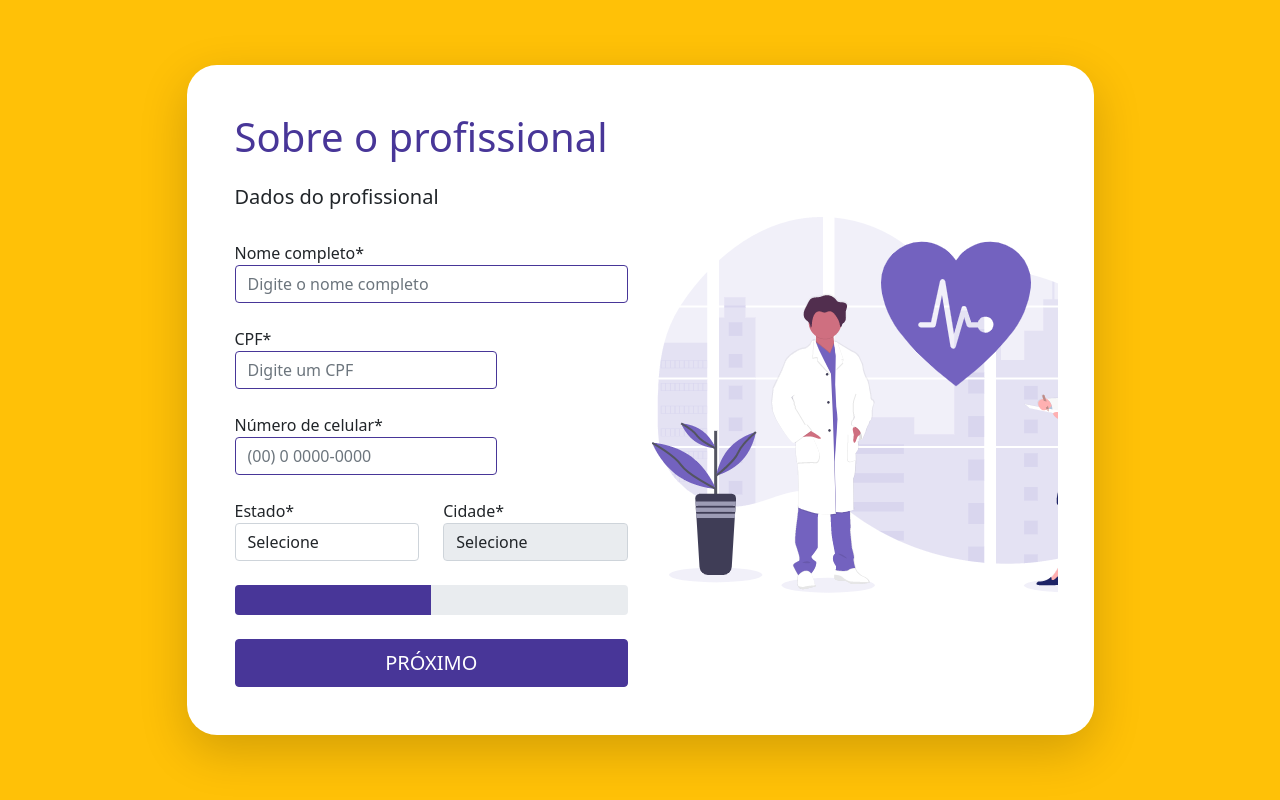
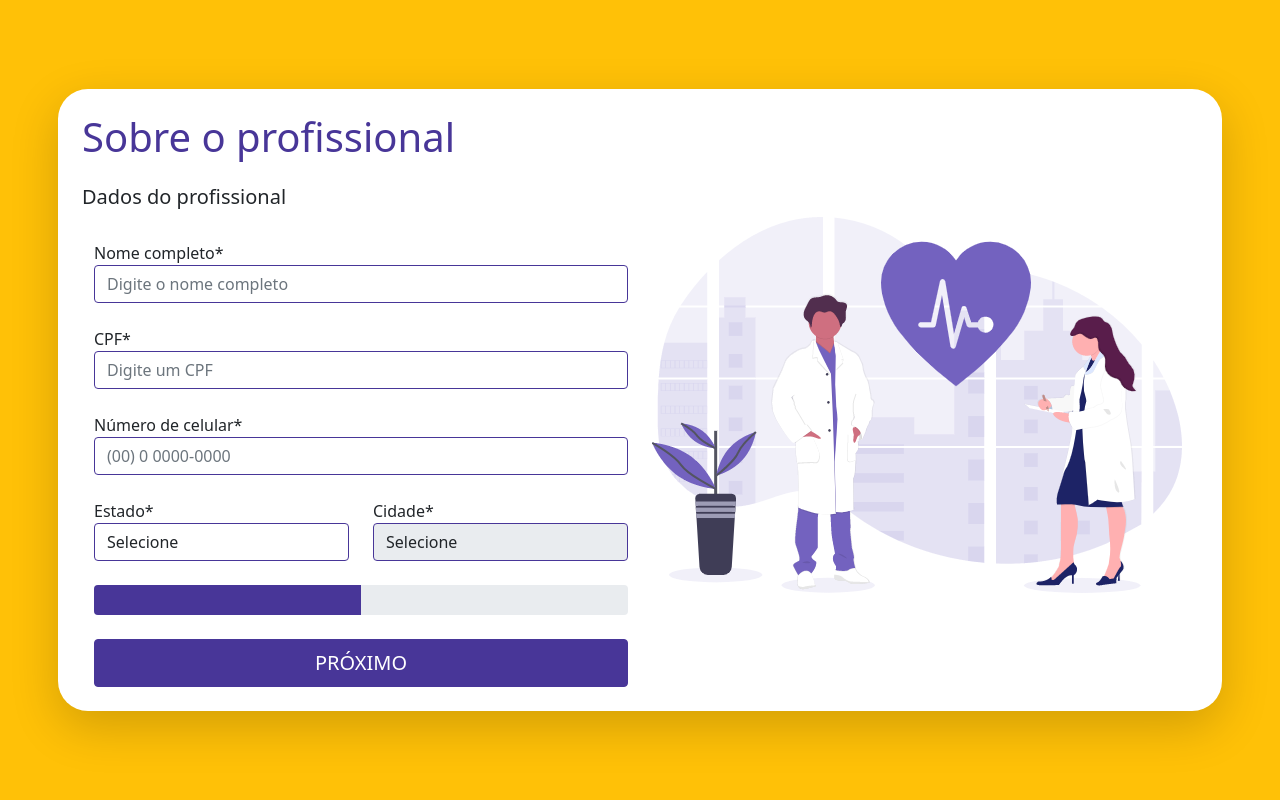
Before and after one commit to LuisSempre/testefacilconsulta, a Vue app: page / in a window 1280 px wide. Built offline with nearby package versions, Linux system fonts and the light colour scheme.

Commit message:
Create About Professional Page Part-4

```diff
--- a/src/components/AboutProfessional.vue
+++ b/src/components/AboutProfessional.vue
@@ -1,25 +1,12 @@
 <template>
   <div class="d-flex align-items-center justify-content-center bg-warning">
-    <div
-      class="
-        d-flex
-        mx-auto
-        flex-row
-        align-items-center
-        justify-content-center
-        bg-white
-        p-4
-        shadow-lg
-      "
-    >
-      <div
-        class="m-4 d-flex flex-column aligin-items-start justify-content-end"
-      >
-        <form>
-          <h1 class="text-primary-0">Sobre o profissional</h1>
-          <h5 class="mt-4">Dados do profissional</h5>
+    <div class="d-flex bg-white shadow-lg p-4 justify-content-between">
+      <form>
+        <h1 class="text-primary-0">Sobre o profissional</h1>
+        <h5 class="mt-4">Dados do profissional</h5>
+        <div class="container">
           <div class="row">
-            <div class="col-6">
+            <div class="col">
               <div class="mt-4">
                 <label for="exampleInputEmail1">Nome completo*</label>
                 <input
@@ -28,7 +15,7 @@
                   placeholder="Digite o nome completo"
                 />
               </div>
-              <div class="col-8">
+              <div class="row">
                 <div class="mt-4">
                   <label for="exampleInputPassword1">CPF*</label>
                   <input
@@ -84,12 +71,13 @@
                 próximo
               </button>
             </div>
-            <div class="col-6 overflow-hidden">
+
+            <div class="col">
               <img src="/images/pageone.png" alt="Imagem de um profissional" />
             </div>
           </div>
-        </form>
-      </div>
+        </div>
+      </form>
     </div>
   </div>
 </template>
@@ -97,11 +85,13 @@
 <script>
 import "bootstrap/dist/css/bootstrap.css";
 export default {
-  setup() {
-  }
+  setup() {},
 };
 </script>
 <style scoped>
+select {
+  border: 1px solid #483698;
+}
 input {
   border: 1px solid #483698;
 }
```
